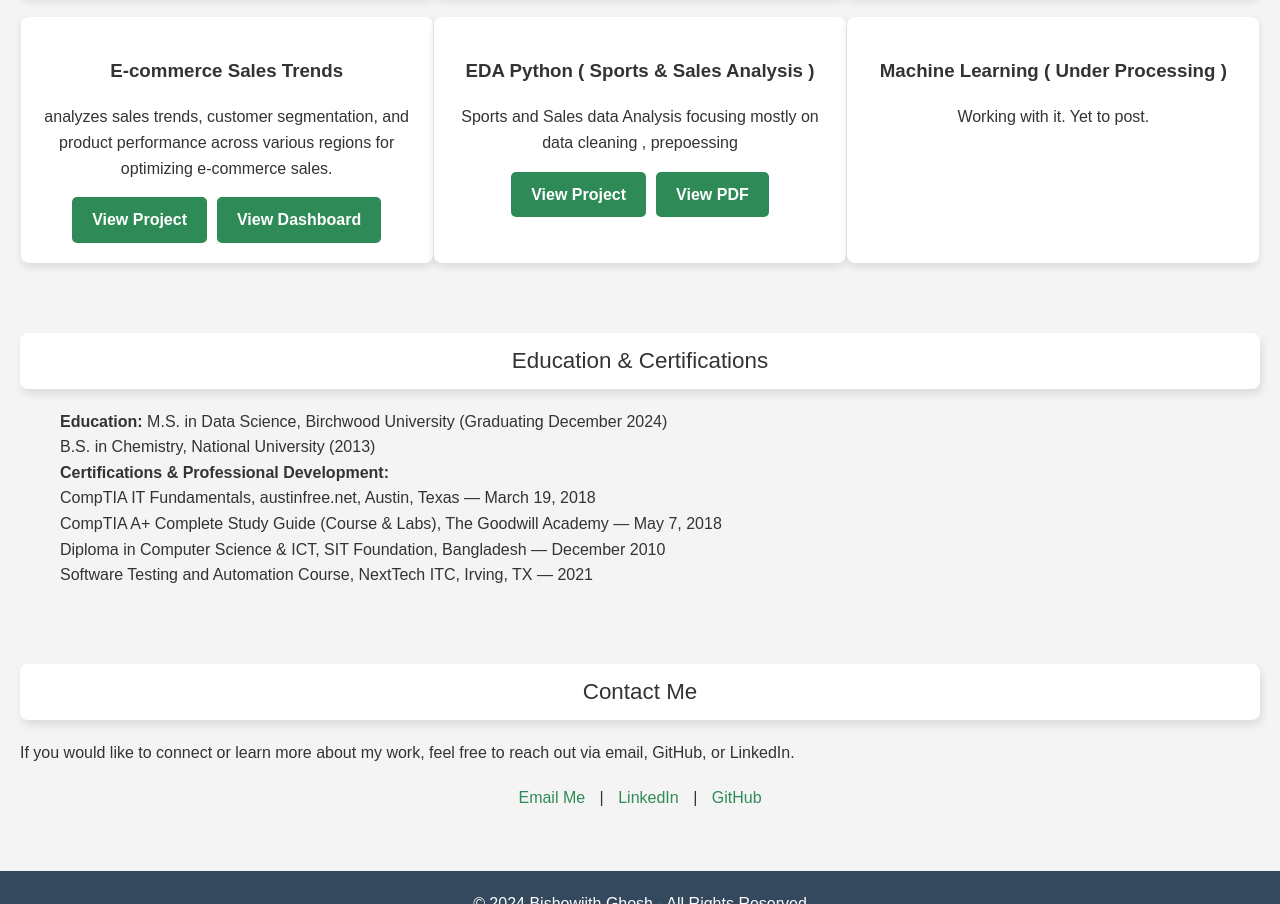
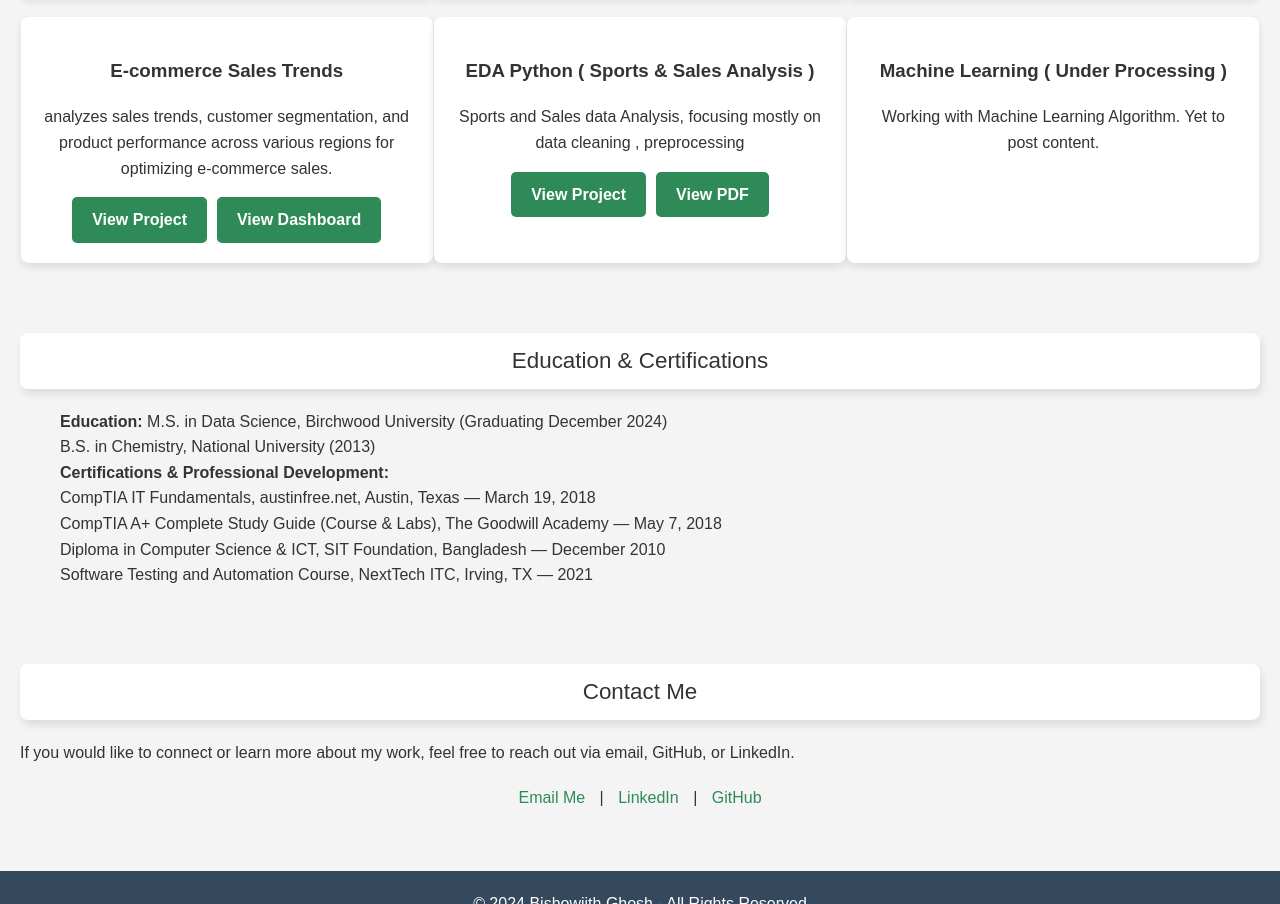
Before and after one commit to ghoshaustin/bishowjith-ghosh, a plain HTML site: page index.html in a window 1280 px wide. Shown: the part 1091-1995 px from the top of the page. Drawn offline with Linux system fonts and the light colour scheme.

Commit message:
Update index.html

```diff
--- a/index.html
+++ b/index.html
@@ -341,7 +341,7 @@
         <!-- Project 5 -->
         <div class="project-box">
             <h3>EDA Python ( Sports & Sales Analysis ) </h3>
-            <p> Sports and Sales data Analysis focusing mostly on data cleaning , prepoessing </p>
+            <p> Sports and Sales data Analysis, focusing mostly on data cleaning , preprocessing </p>
             <div class="links">
                 <a href="https://github.com/ghoshaustin/My_Projects/tree/main/Python_Projects" class="project-link" target="_blank">View Project</a>
                 <a href="https://github.com/ghoshaustin/My_Projects/tree/main/Python_Projects" class="dashboard-link" target="_blank">View PDF</a>
@@ -351,7 +351,7 @@
         <!-- Project 6 -->
         <div class="project-box">
             <h3> Machine Learning ( Under Processing ) </h3>
-            <p> Working with it. Yet to post. </p>
+            <p> Working with Machine Learning Algorithm. Yet to post content. </p>
             <div class="links">
                 <a href="">View Project</a>
                 <a href="">View Dashboard</a>
```
